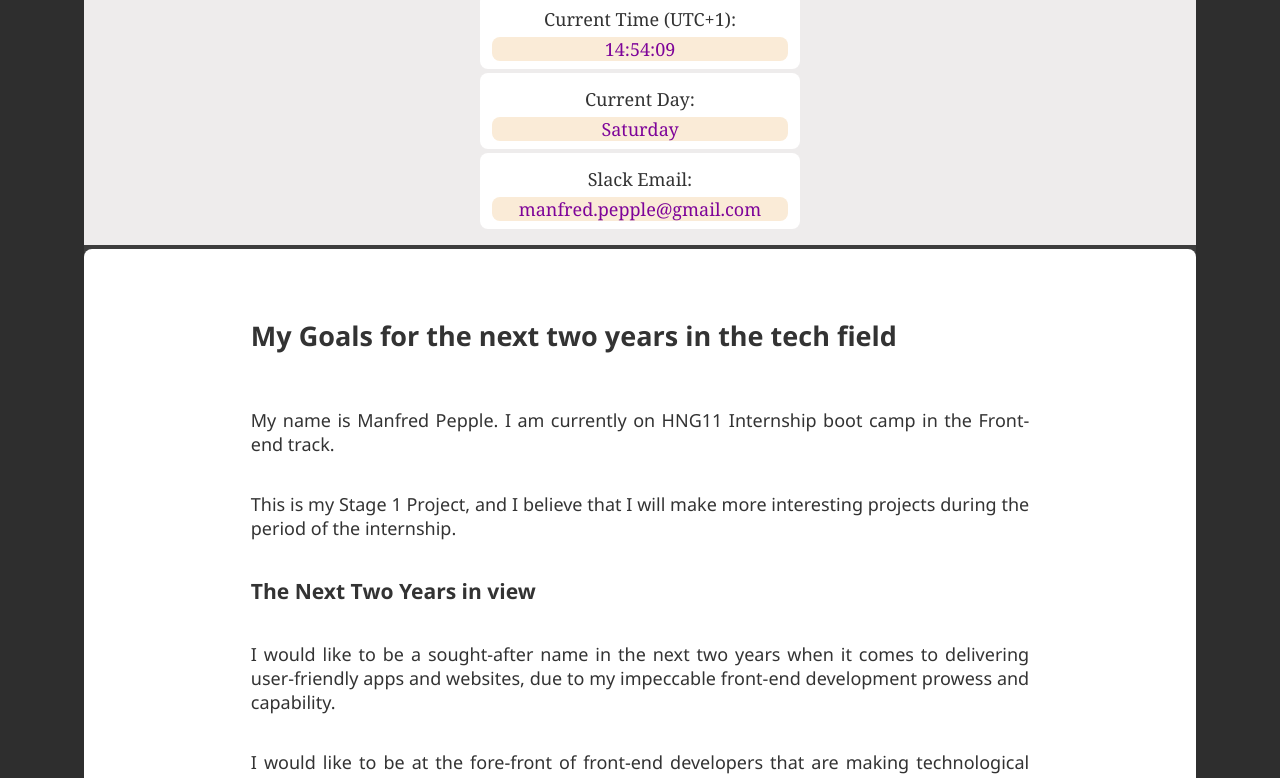
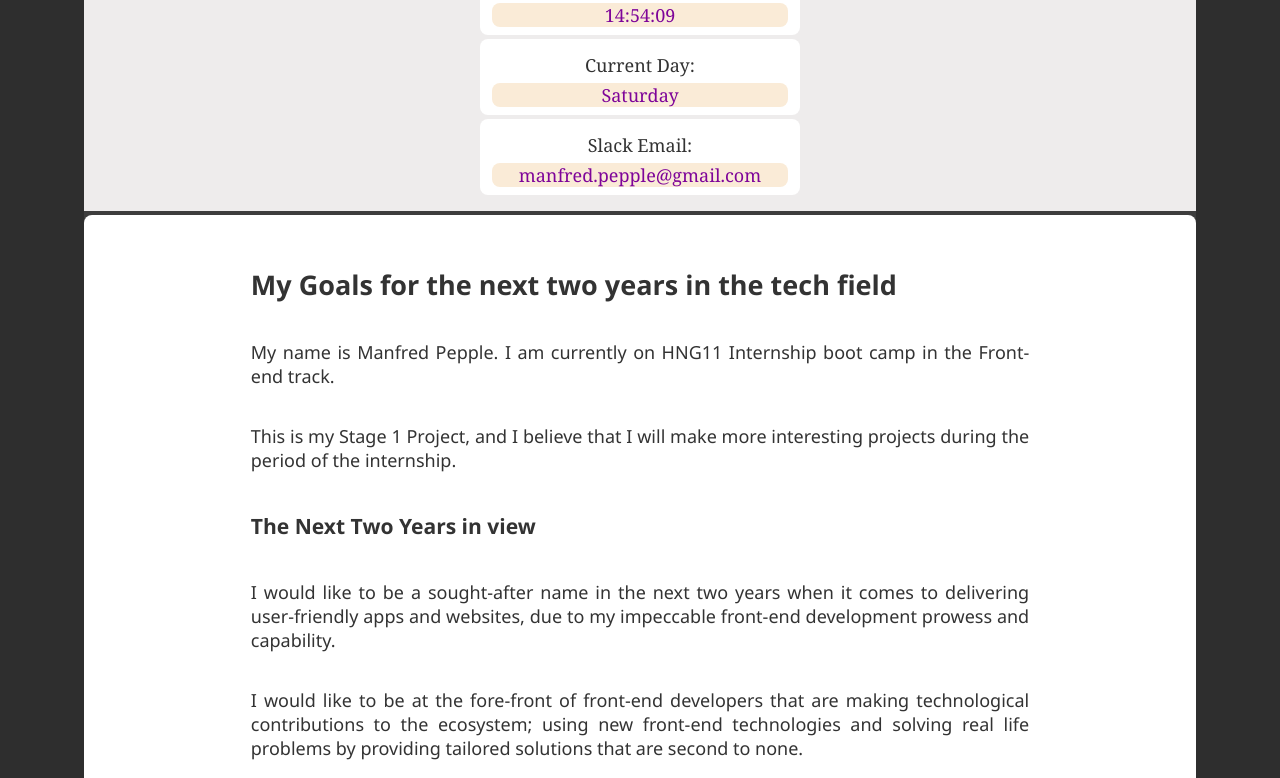
Before and after one commit to fredpep/manfredpepple.github.io, a plain HTML site: page index.html in a window 1280 px wide. Shown: the part 492-1270 px from the top of the page. Drawn offline with Linux system fonts and the light colour scheme.

Commit message:
Update index.css

```diff
--- a/index.css
+++ b/index.css
@@ -25,8 +25,8 @@ th,
 tr {
   color: #333333;
 }
-h1, h2 {
-  line-height: 64px;
+h1, h2, h3 {
+  line-height: 30px;
 }
 .container-header {
   color: rgb(255, 255, 255);
```
